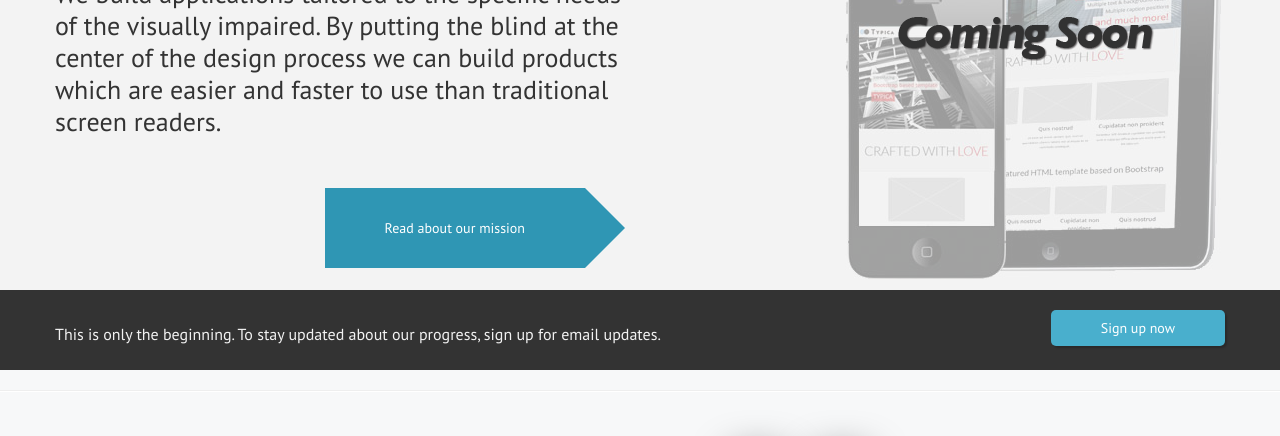
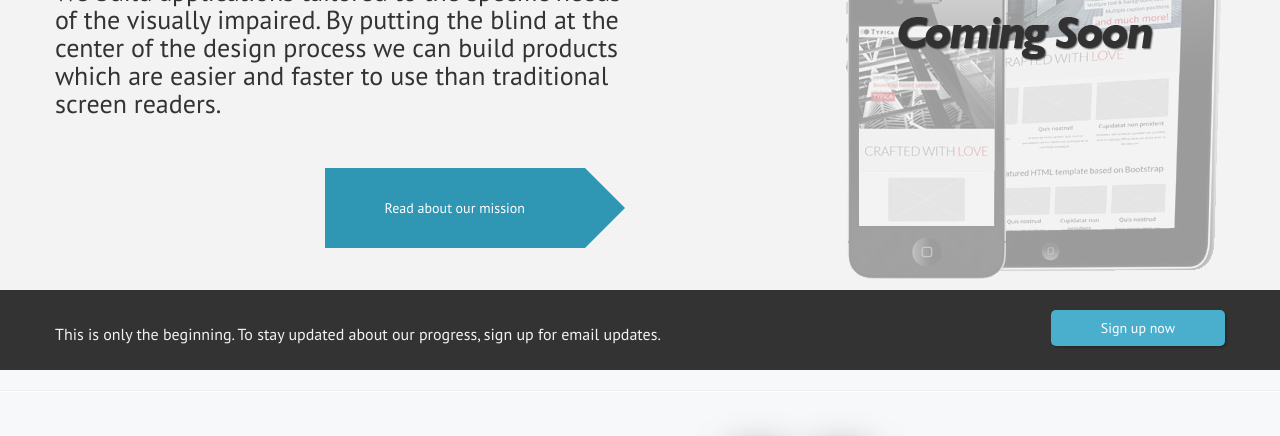
Before and after one commit to Cmaury/mainsite, a plain HTML site: page Template/index.html in a window 1280 px wide. Shown: the part 302-738 px from the top of the page. Drawn offline with Linux system fonts and the light colour scheme.

Commit message:
fixed line height in .featured p

```diff
--- a/Template/css/triq.css
+++ b/Template/css/triq.css
@@ -893,7 +893,7 @@ h2.page-header {
 .featured p {
   font-size: 26px;
   font-family: 'PT Sans', Helvetica, sans-serif;
-  line-height: 32px;
+  line-height: 28px;
 }
 .team p {
   font-size: 22px;
```
